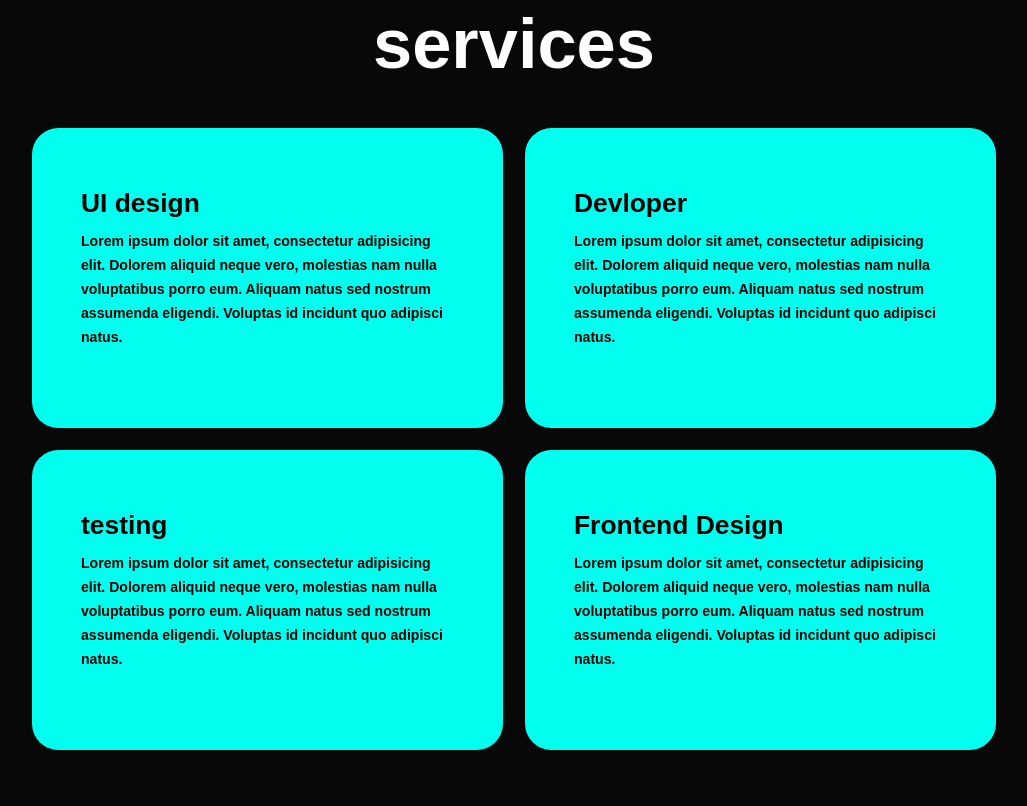
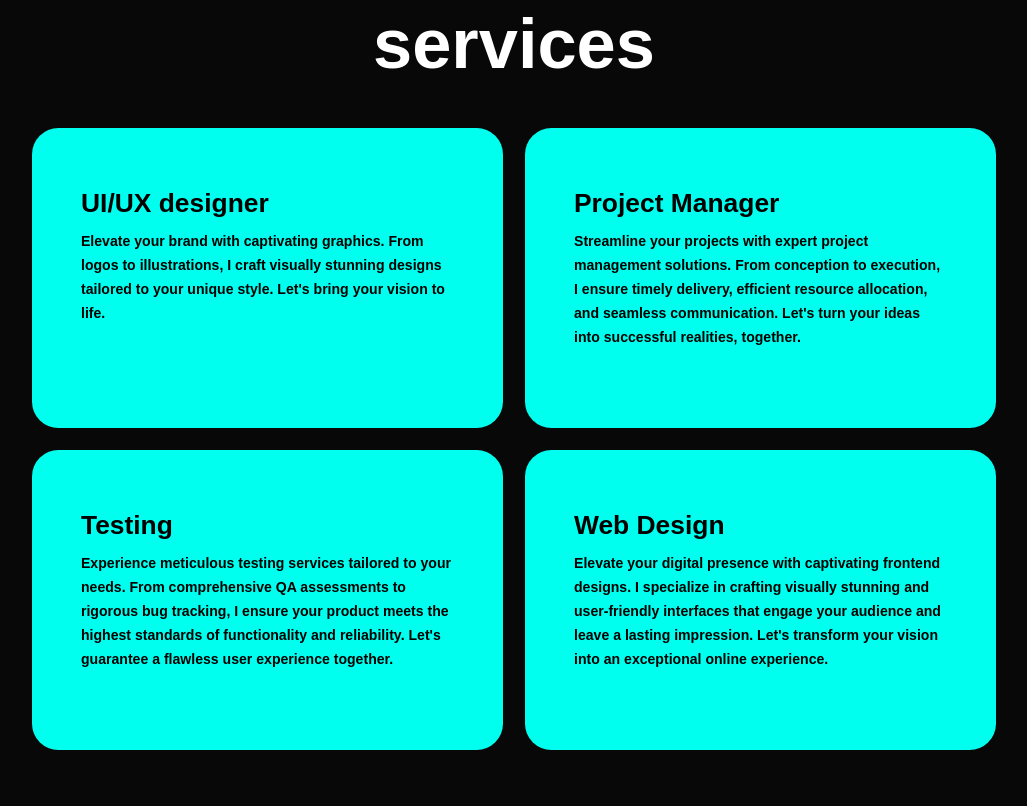
Before and after one commit to vishwas2628/Portfolio, a plain HTML site: page index.html in a window 1280 px wide. Shown: the part 2254-3060 px from the top of the page, without its empty margins (126-1153 px from the left). Drawn offline with nearby package versions, Linux system fonts and the light colour scheme.

Commit message:
Update and rename portfolio.html to index.html

```diff
--- a/portfolio.html
+++ b/index.html
@@ -91,45 +91,42 @@
         </div>
      </section>
 
+
      <section class="services" id="services">
         <h2 class="heading">services</h2>
 
         <div class="services-container">
             <div class="service-box">
                 <div class="service-info">
-                    <h4>UI design</h4>
-                    <p>Lorem ipsum dolor sit amet, consectetur adipisicing elit. Dolorem aliquid neque vero, molestias nam nulla voluptatibus porro eum. Aliquam natus sed nostrum assumenda eligendi. Voluptas id incidunt quo adipisci natus.</p>
+                    <h4>UI/UX designer</h4>
+                    <p>Elevate your brand with captivating graphics. From logos to illustrations, I craft visually stunning designs tailored to your unique style. Let's bring your vision to life.</p>
+                </div>
+            </div>
+
+            <div class="service-box">
+                <div class="service-info">
+                    <h4>Project Manager</h4>
+                    <p>Streamline your projects with expert project management solutions. From conception to execution, I ensure timely delivery, efficient resource allocation, and seamless communication. Let's turn your ideas into successful realities, together.</p>
 
                 </div>
             </div>
 
             <div class="service-box">
                 <div class="service-info">
-                    <h4>Devloper</h4>
-                    <p>Lorem ipsum dolor sit amet, consectetur adipisicing elit. Dolorem aliquid neque vero, molestias nam nulla voluptatibus porro eum. Aliquam natus sed nostrum assumenda eligendi. Voluptas id incidunt quo adipisci natus.</p>
-
+                    <h4>Testing</h4>
+                    <p>Experience meticulous testing services tailored to your needs. From comprehensive QA assessments to rigorous bug tracking, I ensure your product meets the highest standards of functionality and reliability. Let's guarantee a flawless user experience together.</p>
                 </div>
             </div>
 
             <div class="service-box">
                 <div class="service-info">
-                    <h4>testing</h4>
-                    <p>Lorem ipsum dolor sit amet, consectetur adipisicing elit. Dolorem aliquid neque vero, molestias nam nulla voluptatibus porro eum. Aliquam natus sed nostrum assumenda eligendi. Voluptas id incidunt quo adipisci natus.</p>
-
-                </div>
-            </div>
-
-            <div class="service-box">
-                <div class="service-info">
-                    <h4>Frontend Design</h4>
-                    <p>Lorem ipsum dolor sit amet, consectetur adipisicing elit. Dolorem aliquid neque vero, molestias nam nulla voluptatibus porro eum. Aliquam natus sed nostrum assumenda eligendi. Voluptas id incidunt quo adipisci natus.</p>
-
+                    <h4>Web Design</h4>
+                    <p>Elevate your digital presence with captivating frontend designs. I specialize in crafting visually stunning and user-friendly interfaces that engage your audience and leave a lasting impression. Let's transform your vision into an exceptional online experience.</p>
                 </div>
             </div>
         </div>
 
      </section>
-
      <section class="Testimonials" id="testimonials">
         <div class="testimonials-box">
             <h2 class="heading">Testimonials</h2>
```
